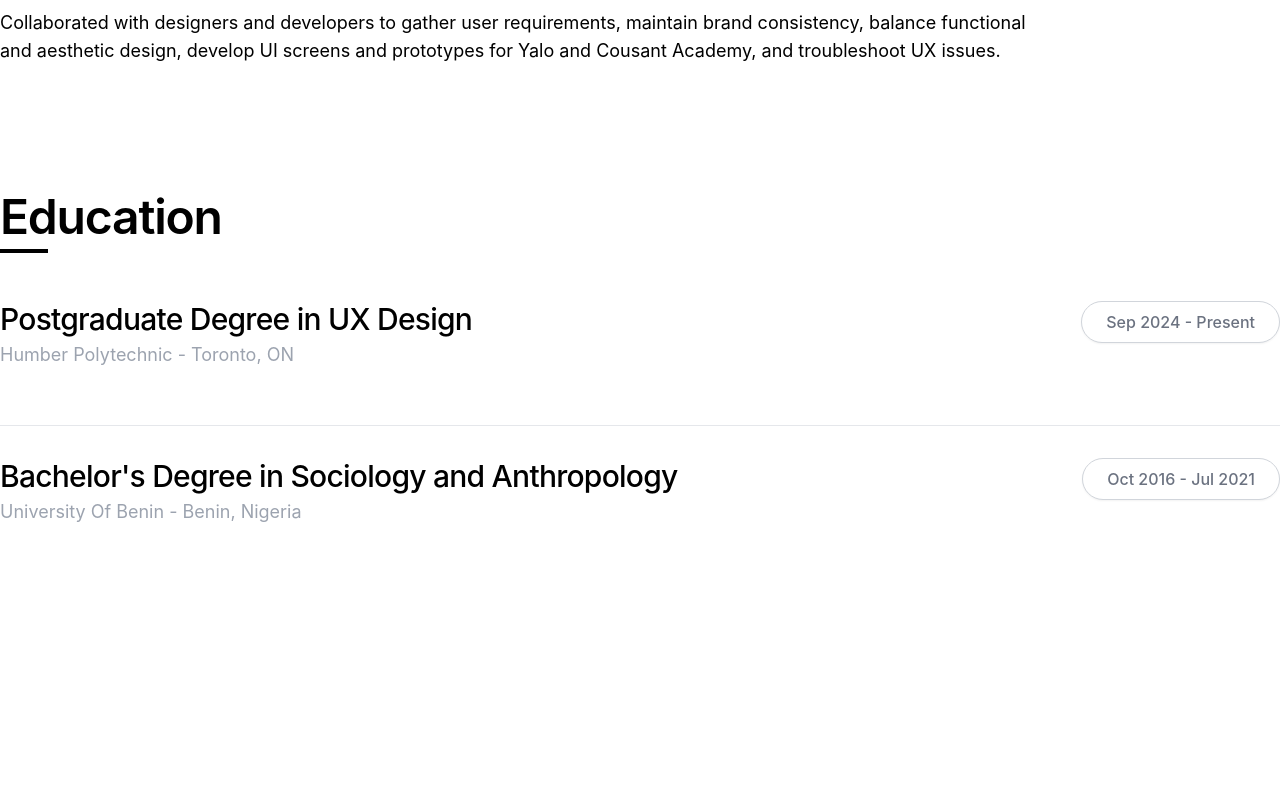
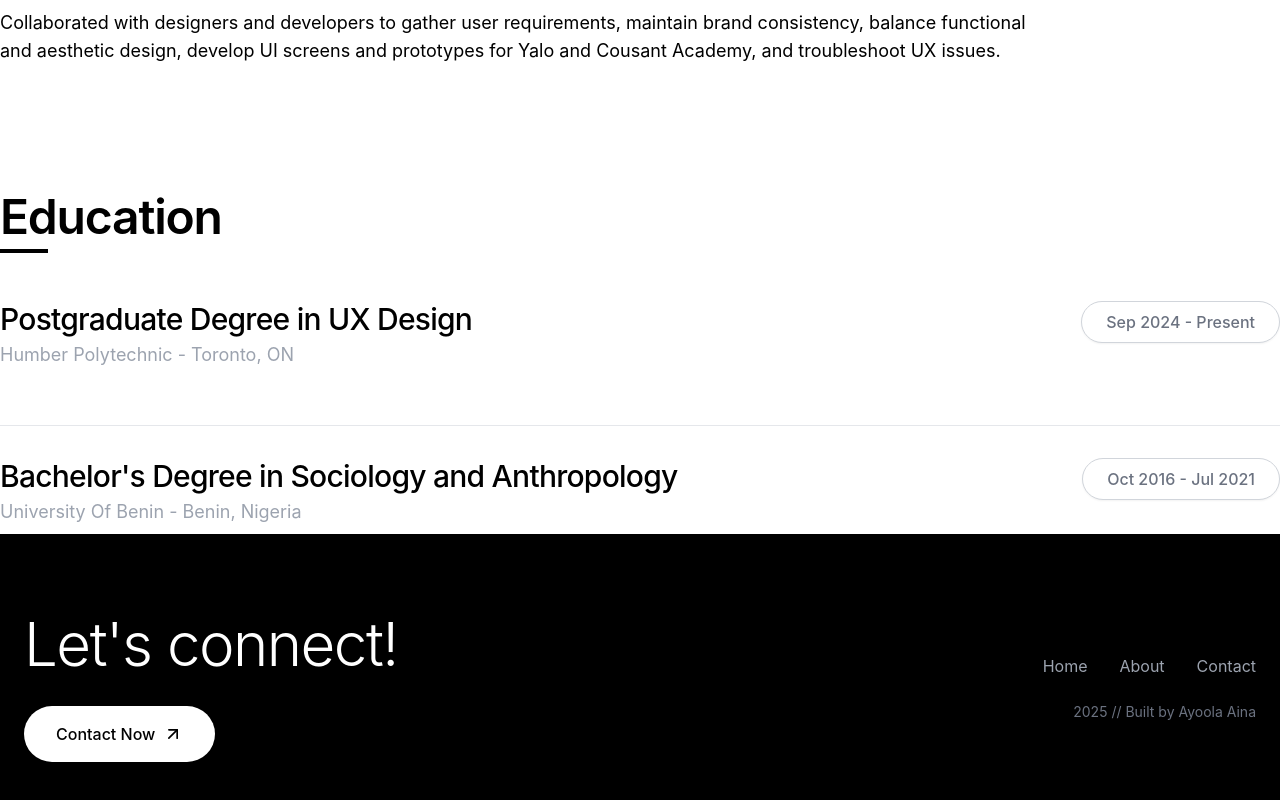
Before and after one commit to donaina/anita, a React (Vite) app: page /about in a window 1280 px wide. Shown: the part 1960-2760 px from the top of the page. Before the commit the page ends 2494 px from the top, so only its background shows below. Built offline with nearby package versions, Linux system fonts and the light colour scheme.

Commit message:
feat: add footer component to about page with navigation and contact section

```diff
--- a/src/About.tsx
+++ b/src/About.tsx
@@ -1,4 +1,5 @@
 import React from 'react';
+import Footer from './components/Footer';
 
 const About: React.FC = () => (
   <>
@@ -159,6 +160,7 @@ const About: React.FC = () => (
         </div>
       </div>
     </section>
+    <Footer />
   </>
 );
 
--- /dev/null
+++ b/src/components/Footer.tsx
@@ -0,0 +1,66 @@
+import React from 'react';
+import { ArrowUpRight } from 'lucide-react';
+
+interface FooterProps {
+  scrollToSection?: (sectionId: string) => void;
+  setCurrentPage?: (page: string) => void;
+}
+
+const Footer: React.FC<FooterProps> = ({ scrollToSection, setCurrentPage }) => {
+  const handleContactClick = () => {
+    if (setCurrentPage) {
+      setCurrentPage('contact');
+    } else {
+      // If we're on the about page, navigate to home and then contact
+      window.location.href = '/#contact';
+    }
+  };
+
+  return (
+    <section className="py-20 bg-black text-white">
+      <div className="max-w-7xl mx-auto px-6">
+        <div className="flex items-center justify-between">
+          <div>
+            <h2 className="text-5xl md:text-6xl font-light mb-8">
+              Let's connect!
+            </h2>
+            <button
+              onClick={handleContactClick}
+              className="bg-white text-black px-8 py-4 rounded-full font-medium hover:bg-gray-100 transition-colors flex items-center space-x-2"
+            >
+              <span>Contact Now</span>
+              <ArrowUpRight size={20} />
+            </button>
+          </div>
+          <div className="hidden md:flex flex-col items-end space-y-6">
+            <div className="flex space-x-8">
+              <button
+                onClick={() => window.location.href = '/'}
+                className="text-gray-400 hover:text-white transition-colors"
+              >
+                Home
+              </button>
+              <button
+                onClick={() => window.location.href = '/about'}
+                className="text-gray-400 hover:text-white transition-colors"
+              >
+                About
+              </button>
+              <button
+                onClick={handleContactClick}
+                className="text-gray-400 hover:text-white transition-colors"
+              >
+                Contact
+              </button>
+            </div>
+            <div className="text-gray-500 text-sm text-right">
+              <p>2025 // Built by Ayoola Aina</p>
+            </div>
+          </div>
+        </div>
+      </div>
+    </section>
+  );
+};
+
+export default Footer;
```
